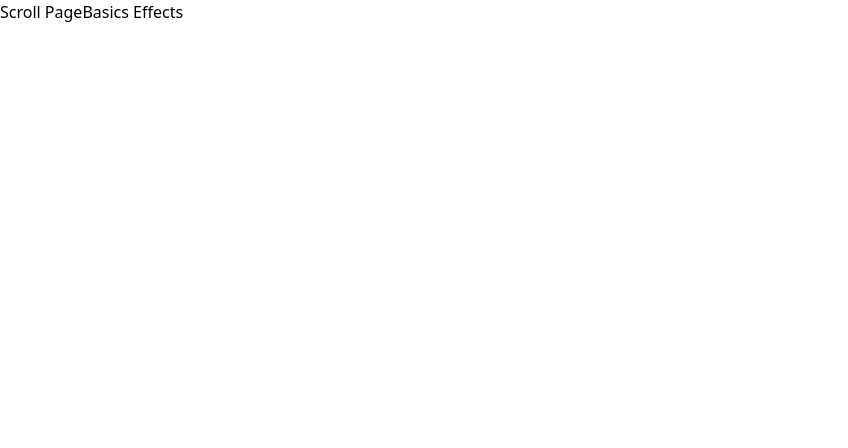
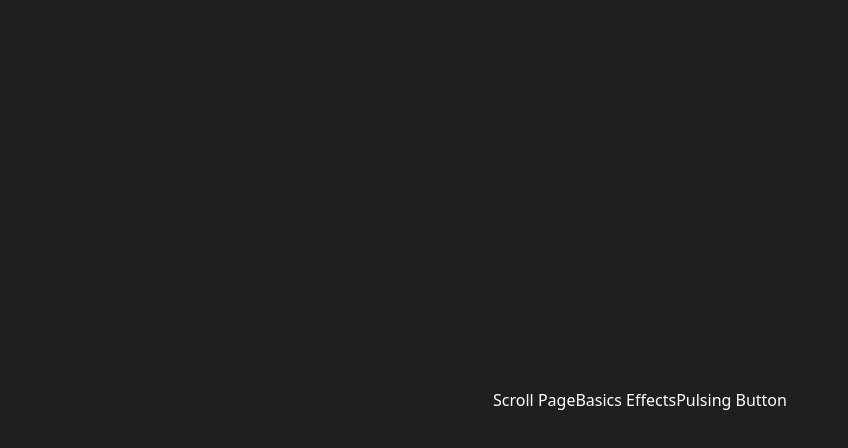
Before and after one commit to ValentinZoia/framer-motion, a React (Vite) app: page / in a window 1280 px wide. Shown: the top 448 px of the page, without its empty margins (0-848 px from the left). Built offline with nearby package versions, Linux system fonts and the light colour scheme.

Commit message:
add Pulsing Button component

```diff
--- a/src/components/DynamicCounter.tsx
+++ b/src/components/BasicEffects/DynamicCounter.tsx
@@ -27,11 +27,11 @@ export default function DynamicCounter() {
       <motion.div className="w-24 h-24 text-center text-white " initial="odd" animate={count % 2 === 0 ? "even" : "odd"} variants={variants}>
         {count}
       </motion.div>
-      <button className="px-4 py-2 bg-white rounded-md font-bold" onClick={() => setCount((c) => c + 1)}>
+      <button className="px-4 py-2 bg-black rounded-md font-bold" onClick={() => setCount((c) => c + 1)}>
           Click
         </button>
 
-        <button className="px-4 py-2 bg-white rounded-md font-bold" onClick={() => setCount(0)}>
+        <button className="px-4 py-2 bg-black rounded-md font-bold" onClick={() => setCount(0)}>
           RESET
         </button>
       </div>
--- a/src/index.css
+++ b/src/index.css
@@ -1,3 +1,21 @@
 @tailwind base;
 @tailwind components;
 @tailwind utilities;
+
+body{
+    background-color: #1f1f1f;
+    color:#fff;
+    display: flex;
+    justify-content: center;
+    align-items: center;
+    min-height: 100vh;
+    min-width: 100vw;
+}
+
+#root{
+    width: 100%;
+    height: 100%;
+    display: flex;
+    justify-content: center;
+    align-items: center;
+}
--- a/src/pages/BasicEffects.tsx
+++ b/src/pages/BasicEffects.tsx
@@ -1,12 +1,12 @@
 
-import BoxChangeBgColorAndSize from '../components/BoxChangeBgColorAndSize'
-import DynamicCounter from '../components/DynamicCounter'
-import DraggableComponent from '../components/DraggableComponent'
+import BoxChangeBgColorAndSize from '../components/BasicEffects/BoxChangeBgColorAndSize'
+import DynamicCounter from '../components/BasicEffects/DynamicCounter'
+import DraggableComponent from '../components/BasicEffects/DraggableComponent'
 
 export default function BasicEffects() {
   return (
     <>
-    <div className="w-full h-screen flex items-center justify-evenly flex-wrap  bg-blue-500  ">
+    <div className="w-full h-screen flex  gap-4 items-center justify-evenly">
       <BoxChangeBgColorAndSize />
       <DynamicCounter />
       <DraggableComponent />
--- /dev/null
+++ b/src/pages/PulsingButton.tsx
@@ -0,0 +1,20 @@
+import { FC } from "react";
+import { motion } from 'framer-motion'
+
+
+const PulsingButton: FC = () => {
+  return (
+    <motion.button
+      className="px-4 py-2 text-white bg-blue-500 rounded outline-none"
+      animate={{
+        scale:[1,1.1,1],
+        backgroundColor:["#3b82f6","#60a5fa","#3b82f6"]
+      }}
+      transition={{duration: 0.8, ease: "easeInOut", repeat: Infinity}}
+    >
+        Click Me
+    </motion.button>
+  )
+}
+
+export default PulsingButton
--- a/src/routes/index.tsx
+++ b/src/routes/index.tsx
@@ -2,6 +2,7 @@ import {createBrowserRouter} from "react-router-dom";
 import HomePage from "../pages/HomePage";
 import ScrollPage from "../pages/ScrollPage";
 import BasicEffects from "../pages/BasicEffects";
+import PulsingButton from "../pages/PulsingButton";
 
 
 
@@ -20,6 +21,12 @@ const router = createBrowserRouter([
         path:"/basics-effects",
         id:"Basics Effects",
         element: <BasicEffects/>
+    },
+    {
+        path:"/pulsing-button",
+        id:"Pulsing Button",
+        element: <PulsingButton/>
+
     }
 ]);
 
```
Also changed, not shown: src/pages/NuevoCompo.tsx (deleted, +0 -14 lines), src/components/BasicEffects/BoxChangeBgColorAndSize.tsx (renamed from src/components/BoxChangeBgColorAndSize.tsx), src/components/BasicEffects/DraggableComponent.tsx (renamed from src/components/DraggableComponent.tsx).
